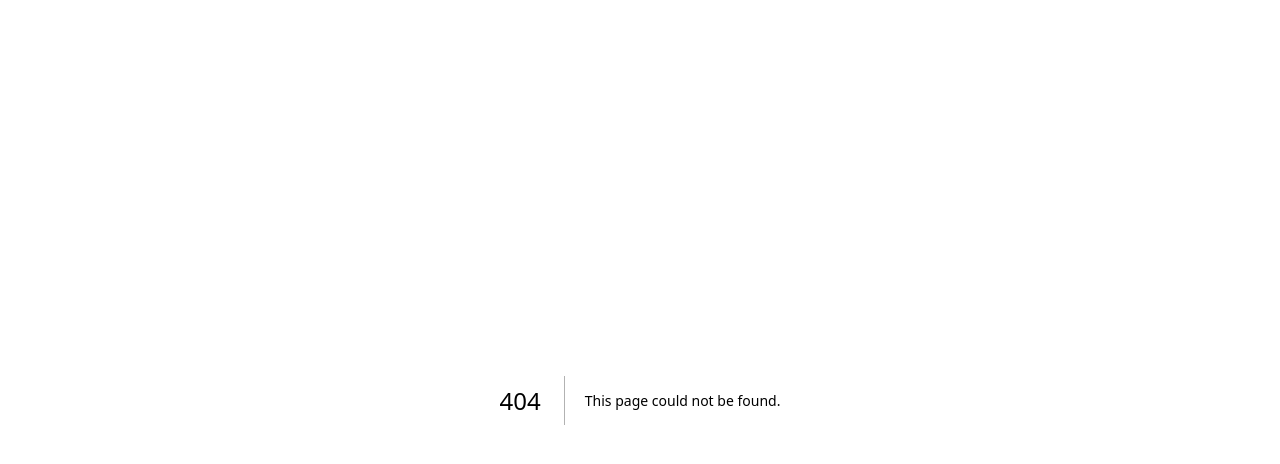
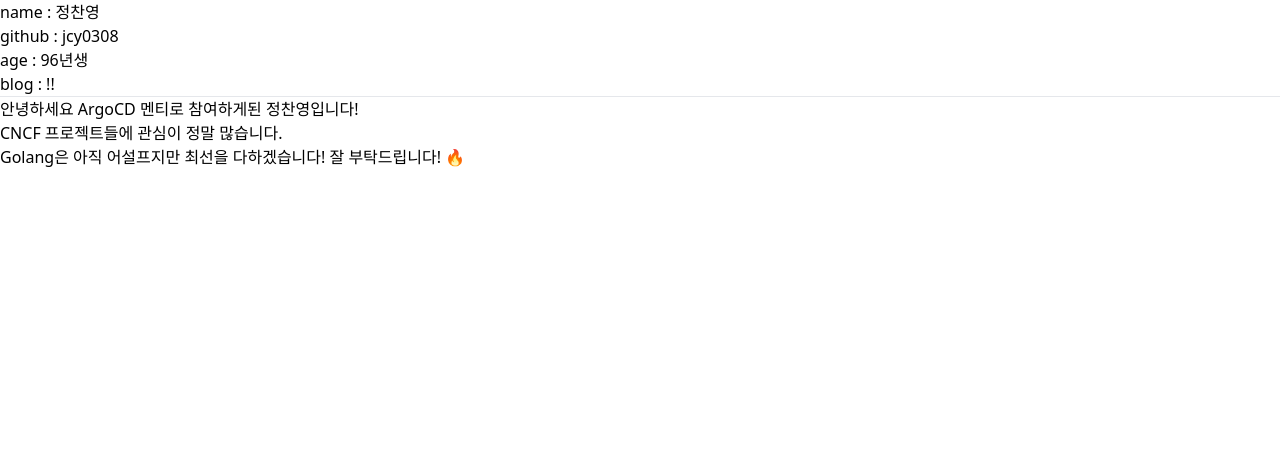
Before and after one commit to Argo-OSS/argo-oss.github.io, a Next.js app: page /2024/members/ChanYeongJeong in a window 1280 px wide. Before the commit this address had no page. Shown: the top 464 px of the page. Built offline with nearby package versions, Linux system fonts and the light colour scheme.

Commit message:
chore: lint 적용 (#161)
Signed-off-by: chanyeong <jcy030896@naver.com>

```diff
--- a/pages/2024/members.mdx
+++ b/pages/2024/members.mdx
@@ -24,3 +24,4 @@
 14. [김민수](https://argo-oss.github.io/2024/members/KimMinSu)
 15. [박준석](https://argo-oss.github.io/2024/members/JunseokPark)
 16. [이설희](https://argo-oss.github.io/2024/members/LeeSeolHui)
+17. [정찬영](https://argo-oss.github.io/2024/members/ChanYeongJeong)
--- /dev/null
+++ b/pages/2024/members/ChanYeongJeong.mdx
@@ -0,0 +1,12 @@
+- name : 정찬영
+- github : [jcy0308](https://github.com/jcy0308)
+- age : 96년생
+- blog : !!
+
+---
+
+안녕하세요 ArgoCD 멘티로 참여하게된 정찬영입니다!
+
+CNCF 프로젝트들에 관심이 정말 많습니다.
+
+Golang은 아직 어설프지만 최선을 다하겠습니다! 잘 부탁드립니다! 🔥
--- a/pages/2024/members/_meta.json
+++ b/pages/2024/members/_meta.json
@@ -18,5 +18,6 @@
     "HaeunCho": "조하은",
     "KimMinSu": "김민수",
     "JunseokPark": "박준석",
-    "LeeSeolHui": "이설희"
+    "LeeSeolHui": "이설희",
+    "ChanYeongJeong": "정찬영"
 }
```
